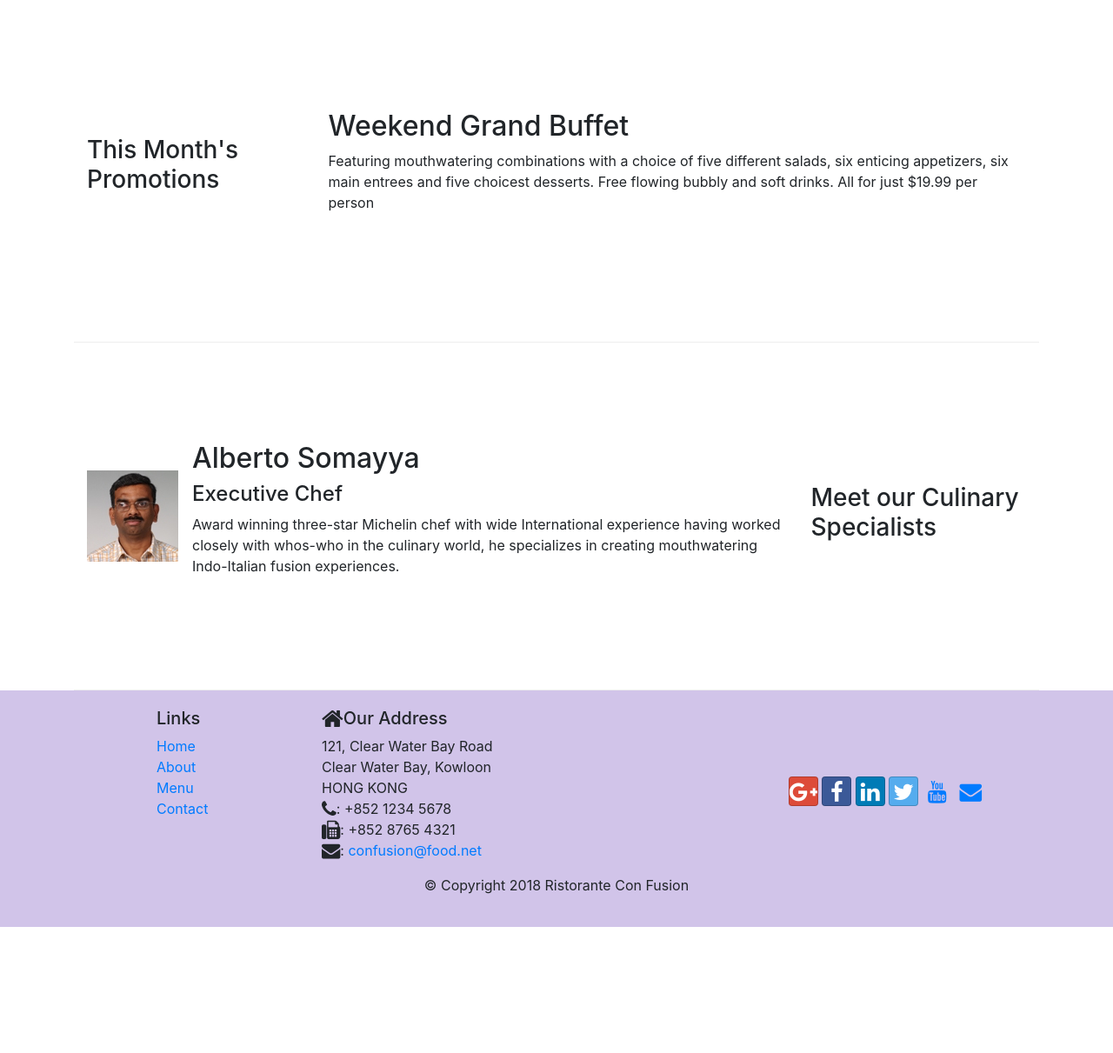
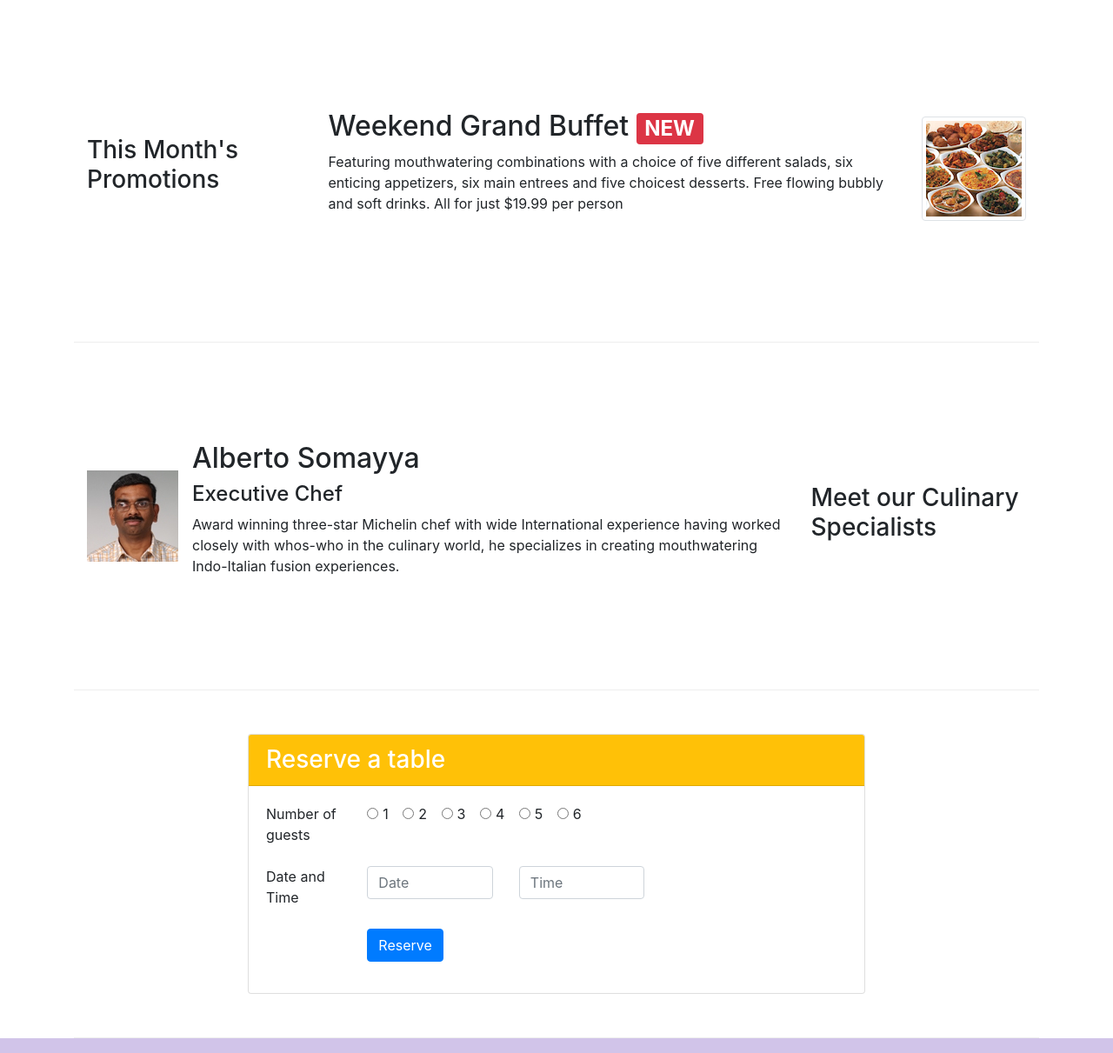
Before and after one commit to saivikas0411/Restaurant_homepage, a website: page index.html in a window 1280 px wide. Shown: the part 740-1951 px from the top of the page at 87% size. Before the commit the page ends 1806 px from the top, so only its background shows below. Drawn offline with nearby package versions, Linux system fonts and the light colour scheme.

Commit message:
after reserve table

```diff
--- a/index.html
+++ b/index.html
@@ -13,6 +13,7 @@
     <link rel="stylesheet" href="node_modules/bootstrap-social/bootstrap-social.css">
     <link rel="stylesheet" href=" css/styles.css">
     <title>Ristorante Con Fusion</title>
+
 </head>
 
 <body>
@@ -39,8 +40,11 @@
                     <h1>Ristorante con Fusion</h1>
                     <p>We take inspiration from the World's best cuisines, and create a unique fusion experience. Our lipsmacking creations will tickle your culinary senses!</p>
                 </div>
-                <div class="col-12 col-sm align-right">
+                <div class="col-12 col-sm-3 align-right">
                     <img src="img/logo.png" class="img-fluid">
+                </div>
+                <div class="col-12 col-sm align-self-center">
+                    <a href="#bottom"><button type="button" class="btn btn-warning btn-lg btn-block">Reserve Table</button></a>
                 </div>
             </div>
         </div>
@@ -55,7 +59,7 @@
                 <div class="media">
                     <img class="d-flex mr-3 img-thumbnail align-self-center" src="img/uthappizza.png" alt="Uthappizza">
                     <div class="media-body">
-                        <h2 class="mt-0">Uthappizza</h2>
+                        <h2 class="mt-0">Uthappizza <span class="badge badge-danger">HOT</span> <span class="badge badge-pill badge-secondary">$4.99</span> </h2>
                         <p>A unique combination of Indian Uthappam (pancake) and Italian pizza, topped with Cerignola olives, ripe vine cherry tomatoes, Vidalia onion, Guntur chillies and Buffalo Paneer.
                         </p>
 
@@ -69,9 +73,14 @@
             <div class="col-12 col-sm-4 col-md-3">
                 <h3>This Month's Promotions</h3>
             </div>
-            <div class="col col-sm col-md">
-                <h2>Weekend Grand Buffet</h2>
-                <p>Featuring mouthwatering combinations with a choice of five different salads, six enticing appetizers, six main entrees and five choicest desserts. Free flowing bubbly and soft drinks. All for just $19.99 per person </p>
+            <div class="col col-sm-col-md">
+                <div class="media">
+                    <div class="media-body">
+                        <h2 class="mt-0">Weekend Grand Buffet <span class="badge badge-danger">NEW</span></h2>
+                        <p>Featuring mouthwatering combinations with a choice of five different salads, six enticing appetizers, six main entrees and five choicest desserts. Free flowing bubbly and soft drinks. All for just $19.99 per person </p>
+                    </div>
+                    <img class="d-flex ml-3 img-thumbnail align-self-center" src="img/buffet.png" alt="Buffet">
+                </div>
             </div>
         </div>
 
@@ -86,6 +95,66 @@
                         <h2 class="mt-0">Alberto Somayya</h2>
                         <h4>Executive Chef</h4>
                         <p class="d-none d-sm-block">Award winning three-star Michelin chef with wide International experience having worked closely with whos-who in the culinary world, he specializes in creating mouthwatering Indo-Italian fusion experiences. </p>
+                    </div>
+                </div>
+            </div>
+        </div>
+        <div class="row row-content align-self-center" id="bottom">
+            <div class="col-12 col-sm-8 offset-sm-2">
+                <div class="card" >
+                    <h3 class="card-header bg-warning text-white">Reserve a table</h3>
+                    <div class="card-body">
+                        <div class="form-group row">
+
+                               <label for="radiobtn" class="col-12 control-label col-sm-2">Number of guests</label>
+                               <div class="col-12 control-label col-sm-10">
+                                    <div class="form-check-inline">
+                                      <label class="form-check-label" for="radio1">
+                                        <input type="radio" class="form-check-input" id="radio1" name="optradio" >1
+                                      </label>
+                                    </div>
+                                    <div class="form-check-inline">
+                                      <label class="form-check-label" for="radio2">
+                                        <input type="radio" class="form-check-input" id="radio2" name="optradio" >2
+                                      </label>
+                                    </div>
+                                    <div class="form-check-inline">
+                                      <label class="form-check-label" for="radio3">
+                                        <input type="radio" class="form-check-input" id="radio3" name="optradio" >3
+                                      </label>
+                                    </div>
+                                    <div class="form-check-inline">
+                                      <label class="form-check-label" for="radio4">
+                                        <input type="radio" class="form-check-input" id="radio4" name="optradio" >4
+                                      </label>
+                                    </div>
+                                    <div class="form-check-inline">
+                                      <label class="form-check-label" for="radio5">
+                                        <input type="radio" class="form-check-input" id="radio5" name="optradio" >5
+                                      </label>
+                                    </div>
+                                    <div class="form-check-inline">
+                                      <label class="form-check-label" for="radio6">
+                                        <input type="radio" class="form-check-input" id="radio6" name="optradio" >6
+                                      </label>
+                                    </div>
+                               </div>
+
+                        </div>
+                        <div class="form-group row">
+                            <label for="telnum" class="col-12 control-label col-sm-2"> Date and Time</label>
+                            <div class="col-6 col-sm-3">
+                                <input type="tel" class="form-control" id="areacode" name="areacode" placeholder="Date">
+                            </div>
+                            <div class="col-6 col-sm-3">
+                                <input type="tel" class="form-control" id="telnum" name="telnum" placeholder="Time">
+                            </div>
+                        </div>
+                        <div class="form-group row">
+                            <div class="offset-md-2 col-md-10">
+                                <button type="submit" class="btn btn-primary">Reserve</button>
+                            </div>
+                        </div>
                     </div>
                 </div>
             </div>
```
